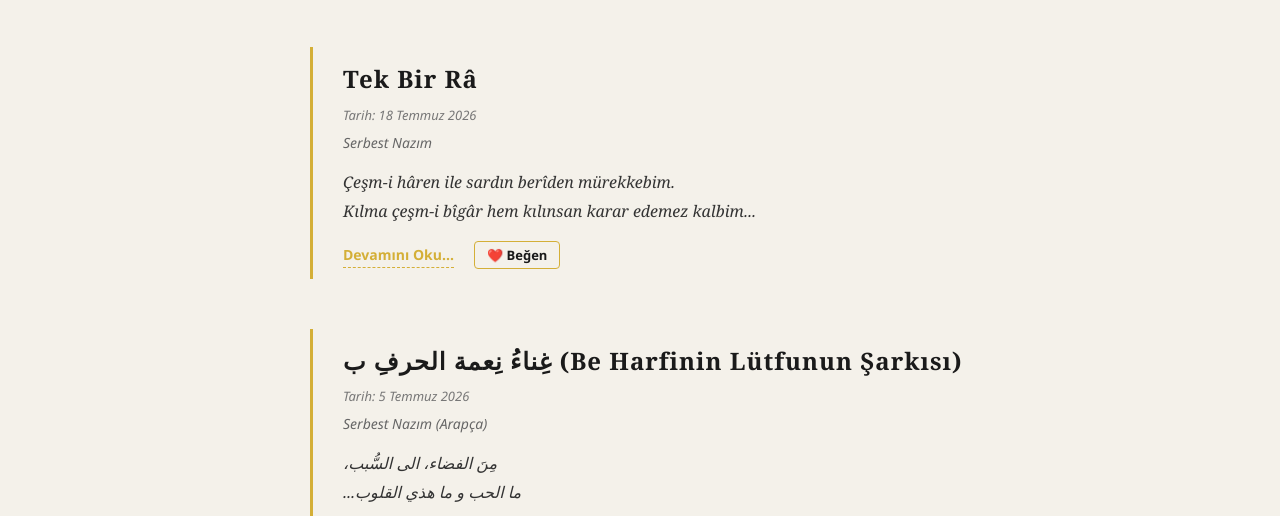
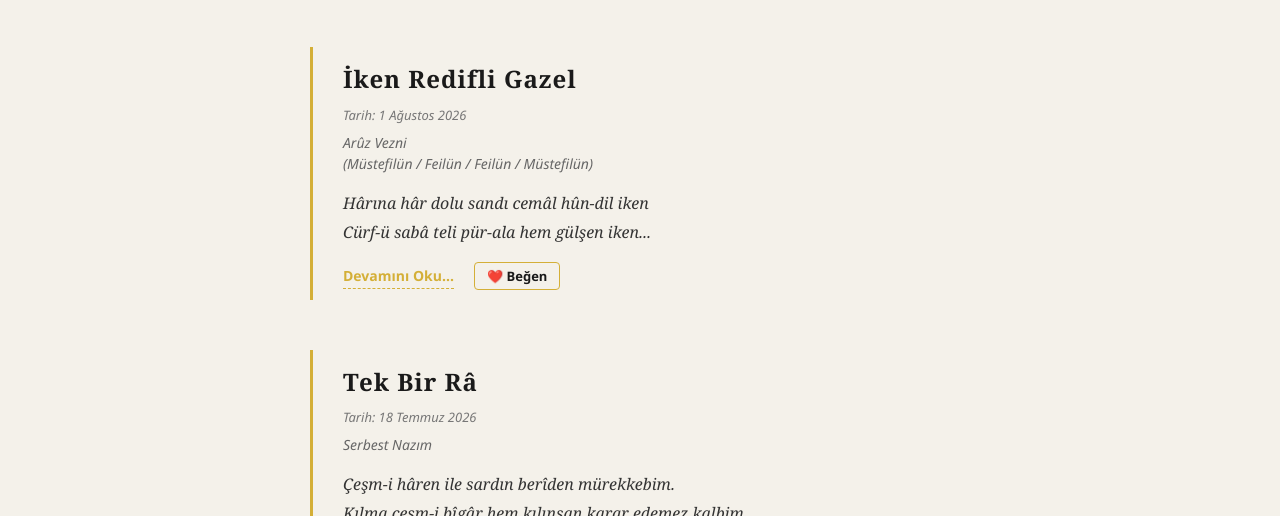
Before and after one commit to hamza-pak/kisisel-websitesi, a plain HTML site: page sozsel-sanatlar.html in a window 1280 px wide. Shown: the part 284-800 px from the top of the page. Drawn offline with Linux system fonts and the light colour scheme.

Commit message:
Update sozsel-sanatlar.html

```diff
--- a/sozsel-sanatlar.html
+++ b/sozsel-sanatlar.html
@@ -47,6 +47,22 @@
 
     <div class="container">
         <h2>Sözsel Sanatlar</h2>
+
+         <!-- Şiir Özeti -->
+        <div class="poem-section">
+            <div class="poem-title">İken Redifli Gazel</div>
+            <span class="poem-date">Tarih: 1 Ağustos 2026</span>
+            <div class="poem-note">Arûz Vezni<br> (Müstefilün / Feilün / Feilün / Müstefilün)</div>
+            <div class="poem-body">Hârına hâr dolu sandı cemâl hûn-dil iken<br>Cürf-ü sabâ teli pür-ala hem gülşen iken...</div>
+
+            <div class="poem-actions">
+                <a href="siir-dosyalari/tek-bir-ra.html" class="read-more">Devamını Oku...</a>
+                <!-- A YOLU: Parantezler kalktı, sayfa kodunun kırılmaması için görünmez span eklendi -->
+                <button class="list-like-btn" data-id="/siir-dosyalari/iken-redifli-gazel.html">
+                    ❤️ Beğen <span class="like-count" style="display: none;">0</span>
+                </button>
+            </div>
+        </div>
 
         <!-- Şiir Özeti -->
         <div class="poem-section">
```
